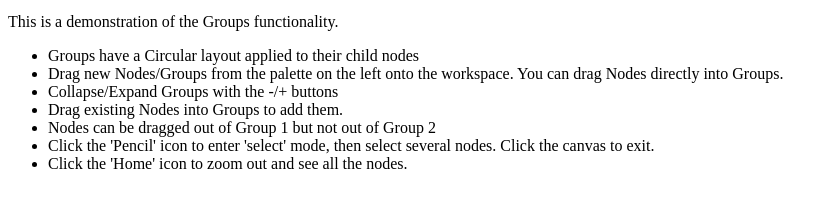
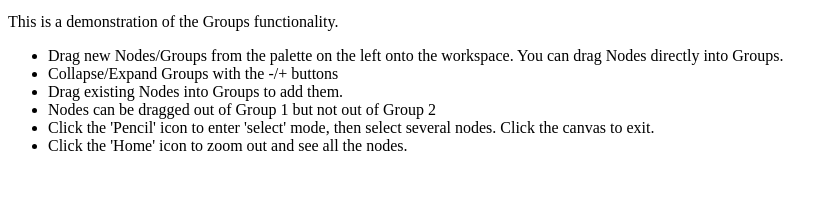
Before and after one commit to jsplumb-toolkit-demonstrations/groups, a website with bundled scripts: page ts/index.html in a window 1280 px wide. Shown: the part 47-254 px from the top of the page, without its empty margins (0-834 px from the left). Built offline with nearby package versions, Linux system fonts and the light colour scheme; files whose address does not match are found by name; what @jsplumbtoolkit/browser-ui would draw is missing.

Commit message:
fix description. remove unused element id.

```diff
--- a/ts/index.html
+++ b/ts/index.html
@@ -35,7 +35,7 @@
             </div>
         </script>
 
-        <div class="jtk-demo-main" id="jtk-demo-absolute">
+        <div class="jtk-demo-main">
 
             <!-- this is the main drawing area -->
             <div class="jtk-demo-canvas">
@@ -63,9 +63,7 @@
                         This is a demonstration of the Groups functionality.
                     </p>
                     <ul>
-                        <li>Groups have a Circular layout applied to their child nodes</li>
-                        <li>Drag new Nodes/Groups from the palette on the left onto the workspace. You can drag Nodes directly into
-                            Groups.</li>
+                        <li>Drag new Nodes/Groups from the palette on the left onto the workspace. You can drag Nodes directly into Groups.</li>
                         <li>Collapse/Expand Groups with the -/+ buttons</li>
                         <li>Drag existing Nodes into Groups to add them.</li>
                         <li>Nodes can be dragged out of Group 1 but not out of Group 2</li>
```
Also changed, not shown: js/index.html (+1 -2 lines).
